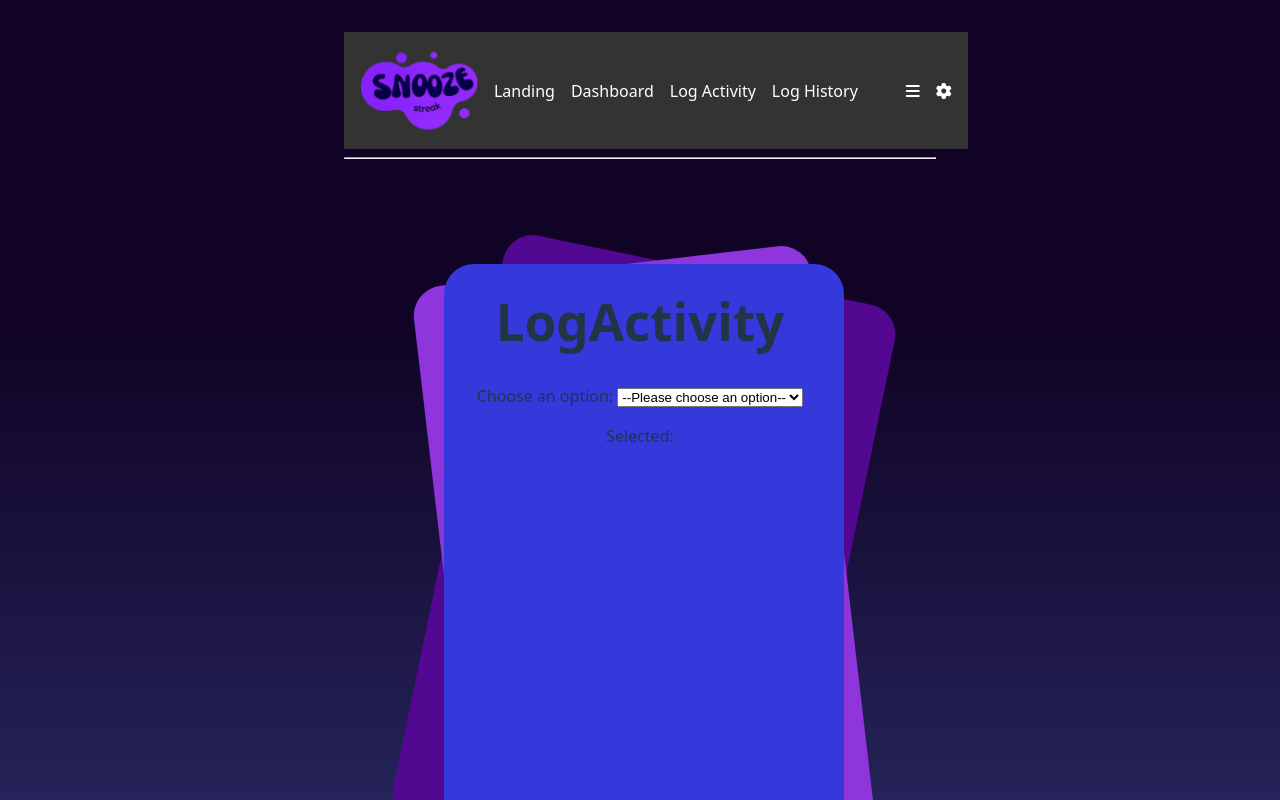
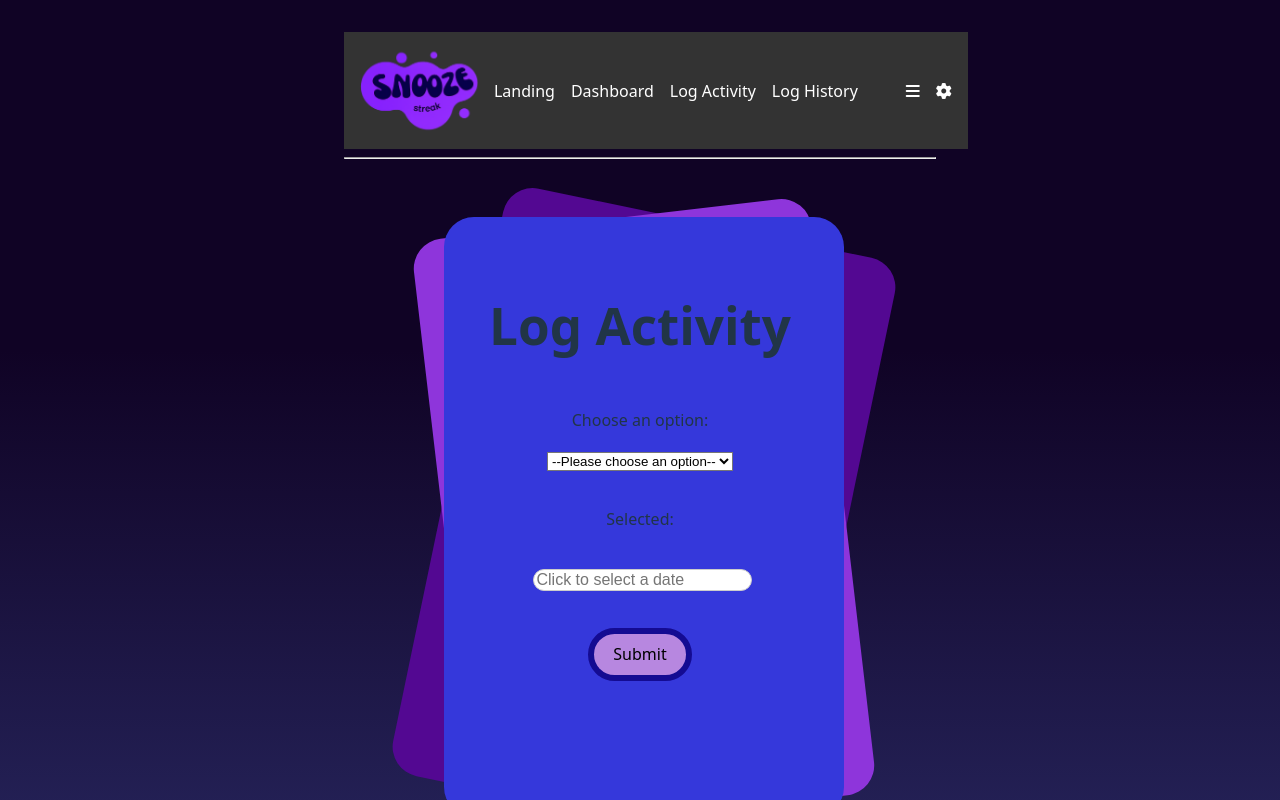
Before and after one commit to kayzute/snoozestreak, a React (Vite) app: page /log-activity in a window 1280 px wide. Shown: the top 800 px of the page. Built offline with nearby package versions, Linux system fonts and the light colour scheme.

Commit message:
Updated Log Activity for backend

```diff
--- a/package.json
+++ b/package.json
@@ -11,6 +11,7 @@
   },
   "dependencies": {
     "react": "^19.1.0",
+    "react-datepicker": "^8.4.0",
     "react-dom": "^19.1.0",
     "react-router-dom": "^7.6.2"
   },
--- a/src/App.jsx
+++ b/src/App.jsx
@@ -1,5 +1,5 @@
 import { useState } from 'react'
-import Navbar from './Navbar.jsx';
+import Navbar from './components/Navbar.jsx';
 import { Routes, Route, Link} from 'react-router-dom'
 import Landing from './pages/Landing.jsx'
 import Dashboard from './pages/Dashboard.jsx'
--- a/src/Navbar.jsx
+++ b/src/components/Navbar.jsx
@@ -1,4 +1,4 @@
-import SnoozeStreak from './assets/logo.png'
+import SnoozeStreak from '../assets/logo.png'
 import './Navbar.css';
 
 const Navbar = () => {
--- /dev/null
+++ b/src/components/TimePicker.jsx
@@ -0,0 +1,26 @@
+import React from "react";
+import DatePicker from "react-datepicker";
+import "react-datepicker/dist/react-datepicker.css"
+import { useState } from "react";
+
+function ReactDatePicker(){
+
+    const [selectedDate, setSelectedDate] = useState(null);
+    const handleDateChange = (date) => {
+        setSelectedDate(date);
+    };
+
+    return(
+        <DatePicker
+            selected={selectedDate}
+            onChange={handleDateChange}
+            dateFormat="MM/dd/yyyy; hh:mm aa"
+            placeholderText="Click to select a date"
+            showTimeSelect
+            timeInterval={30}
+            timeFormat="hh:mm aa"
+        />
+    )
+}
+
+export default ReactDatePicker;
--- a/src/pages/LogActivity.css
+++ b/src/pages/LogActivity.css
@@ -1,20 +1,44 @@
 .log-activity {
-    position: sticky;
-    min-height: 100vh;
-
+  position: relative;
+  min-height: 100vh;
+  display: flex;
+  flex-direction: column;
+  justify-content: flex-start;
+  align-items: center;
+  padding-top: 12vh;
+  gap: 20px;
+  z-index: 10;
 }
 
-.log-activity select,
+.log-activity select {
+  position: relative;
+  z-index: 10;
+  width: auto;
+  max-width: 200px;
+  background-color: white;
+  color: black;
+}
+
 .log-activity label,
 .log-activity p,
 .log-activity h1 {
     position: relative;
     z-index: 10;
-    top: 100px;
+}
+
+.background-layer {
+    position: absolute;
+    top: 0;
+    left: 0;
+    width: 100%;
+    height: 100%;
+    z-index: 0;
+    overflow: hidden;
 }
 
 .rectangle {
     position: absolute;
+    top: 150px;
     flex-shrink: 0;
     border-radius: 30px;
     z-index: 1;
@@ -40,3 +64,44 @@
     width: 600px;
     height: 400px;
 }
+
+.react-datepicker__input-container {
+  width: 100%;
+  color: black;
+}
+
+.react-datepicker__input-container input {
+  width: 100%;
+  background-color: white;
+  color: black;
+  border-radius: 100px;
+  border: 1px solid #ccc;
+  font-size: 16px;
+}
+
+.react-datepicker-popper {
+    z-index: 9999 !important;
+}
+
+.button-layout {
+  display: flex;
+  width: 394px;
+  height: 67px;
+  padding: 10px;
+  justify-content: center;
+  align-items: center;
+  gap: 10px;
+  flex-shrink: 0;
+  z-index: 2;
+}
+
+.button-style {
+  border-radius: 200px;
+  border: 6px solid #140B92;
+  background: #B787E0;
+  color: black;
+}
+
+.button-layout:hover {
+  filter: drop-shadow(0 0 2em #646cffaa);
+}
--- a/src/pages/LogActivity.jsx
+++ b/src/pages/LogActivity.jsx
@@ -1,26 +1,78 @@
+// We want to use PUT operation type and a response type of success
+
 import './LogActivity.css'
 import { useState } from 'react';
+import ReactDatePicker from '../components/TimePicker';
 
 export default function LogActivity() {
   const [selectedOption, setSelectedOption] = useState('');
+  const [hours, setHours] = useState('');
+  const needsHoursInput = ['sleep_wokeup', 'sleep_bed', 'nap', 'exercise'].includes(selectedOption);
+  const [selectedDate, setSelectedDate] = useState(null);
+
   const handleChange = (event) => {
     setSelectedOption(event.target.value);
   };
 
+  const handleSubmit = () => {
+    console.log("Submit button clicked!");
+    console.log("Selected Option:", selectedOption);
+    console.log("Selected Date:", selectedDate);
+    alert("Activity has been logged");
+  };
+
   return (
-    <div className="log-activity">
-      <h1>LogActivity</h1>
-      <label htmlFor="options">Choose an option: </label>
-      <select id="options" value={selectedOption} onChange={handleChange}>
-        <option value="">--Please choose an option--</option>
-        <option value="sleep">Sleep</option>
-        <option value="nap">Nap</option>
-        <option value="walk">Walk</option>
-      </select>
-      <p>Selected: {selectedOption}</p>
+  <div className="log-activity">
+      <div className="background-layer">
           <div className="rectangle purple"></div>
           <div className="rectangle magenta"></div>
           <div className="rectangle blue"></div>
-    </div>
-);
+      </div>
+
+      <h1>Log Activity</h1>
+      <label htmlFor="options">Choose an option:</label>
+      <select id="options" value={selectedOption} onChange={handleChange}>
+        <option value="">--Please choose an option--</option>
+        <option value="sleep_wokeup">Woke up</option>
+        <option value="sleep_bed">Went to bed</option>
+        <option value="nap">Took a nap</option>
+        <option value="exercise">Exercised</option>
+        <option value="consume_food">Ate food</option>
+        <option value="consume_caffeine">Consumed caffeine</option>
+        <option value="consume_alcohol">Consumed alcohol</option>
+      </select>
+
+      <p>Selected: {selectedOption}</p>
+
+      {needsHoursInput && (
+        <div>
+          <label htmlFor="hours">Enter hours:</label>
+          <input
+            type="number"
+            id="hours"
+            min="0"
+            step="0.1"
+            value={hours}
+            onChange={(e) => setHours(e.target.value)}
+            placeholder="e.g. 1.5"
+          />
+        </div>
+      )}
+
+      <ReactDatePicker
+        selectedDate={selectedDate}
+        setSelectedDate={setSelectedDate}
+      />
+      <div className="button-layout">
+        <button
+            className="button-style"
+            onClick={handleSubmit}
+            disabled={!selectedOption || !selectedDate || (needsHoursInput && !hours)}
+        >
+            Submit
+        </button>
+      </div>
+  </div>
+
+  );
 }
--- /dev/null
+++ b/src/pages/LogHistory.css
@@ -0,0 +1,43 @@
+.log-history {
+    position: sticky;
+    min-height: 100vh;
+
+}
+
+.log-history select,
+.log-history label,
+.log-history p,
+.log-history h1 {
+    position: relative;
+    z-index: 10;
+    top: 100px;
+}
+
+.rectangle {
+    top: 150px;
+    position: absolute;
+    flex-shrink: 0;
+    border-radius: 30px;
+    z-index: 1;
+}
+
+.rectangle.blue {
+    transform: rotate(-90deg);
+    background: #3538DB;
+    width: 600px;
+    height: 400px;
+}
+
+.rectangle.magenta {
+    transform: rotate(-96.67deg);
+    background:  #8E35DB;
+    width: 600px;
+    height: 400px;
+}
+
+.rectangle.purple {
+    transform: rotate(101.74deg);
+    background: #530892;
+    width: 600px;
+    height: 400px;
+}
--- a/src/pages/LogHistory.jsx
+++ b/src/pages/LogHistory.jsx
@@ -1,3 +1,18 @@
+// We want to use GET operation type and return type of data set of previous LogActivity POSTS and PUTS
+
+import './LogHistory.css'
+
 export default function LogHistory() {
-  return <h1>LogHistory</h1>;
+
+  return (
+    <>
+      <div className="log-history">
+        <h1>Log History</h1>
+        <div className="rectangle purple"></div>
+        <div className="rectangle magenta"></div>
+        <div className="rectangle blue"></div>
+        <label htmlFor="options">Previous Log here</label>
+      </div>
+    </>
+);
 }
```
Also changed, not shown: src/components/Navbar.css (renamed from src/Navbar.css), 1 other file (tests, documents, lock files or other folders).
